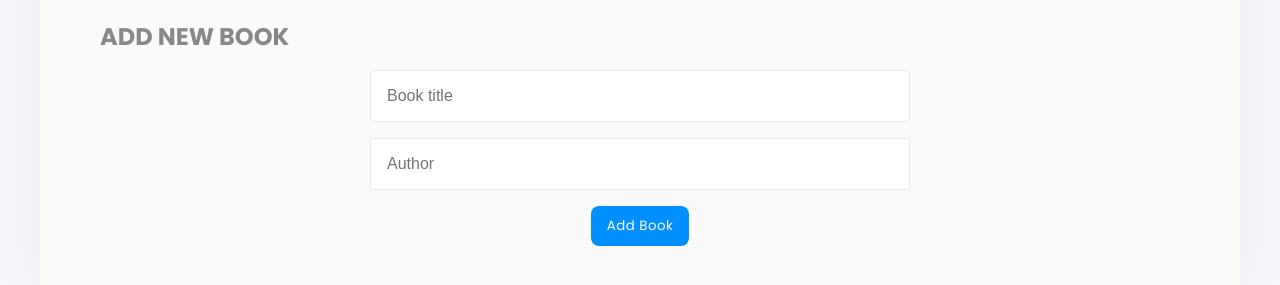
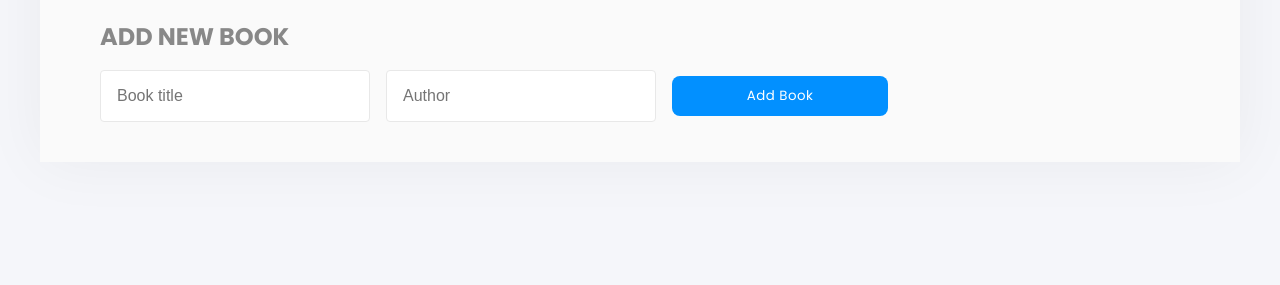
Before and after one commit to wassimchakib/Bookstore, a React (Create React App) app: page / in a window 1280 px wide. Shown: the part 255-540 px from the top of the page. Built offline with nearby package versions, Linux system fonts and the light colour scheme; no server answers.

Commit message:
Fix styling

```diff
--- a/src/App.css
+++ b/src/App.css
@@ -363,7 +363,6 @@ header {
   align-items: center;
   flex-wrap: wrap;
   padding-bottom: var(--fs-6);
-  flex-direction: column;
 }
 
 .form__book .container {
@@ -385,15 +384,16 @@ header {
   background-color: var(--bg-white);
   font-size: var(--fs-2);
   color: var(--bg-nav);
-  width: 50%;
+  width: 25%;
 }
 
 .form__book .select {
-  width: 30%;
+  width: 20%;
 }
 
 .form__book button {
   margin-top: 0;
+  width: 20%;
 }
 
 /* ==============================*\
--- a/src/components/AddBook.jsx
+++ b/src/components/AddBook.jsx
@@ -41,7 +41,6 @@ const AddBook = () => {
         <form className="form__wrapper">
           <input name="title" className="input" type="text" value={book.title} placeholder="Book title" onChange={handleChange} />
           <input name="author" className="input" type="text" value={book.author} placeholder="Author" onChange={handleChange} />
-
           {/* <select className="input select">
             <option value="Action">Action</option>
             <option value="Science Fiction">Science Fiction</option>
```
